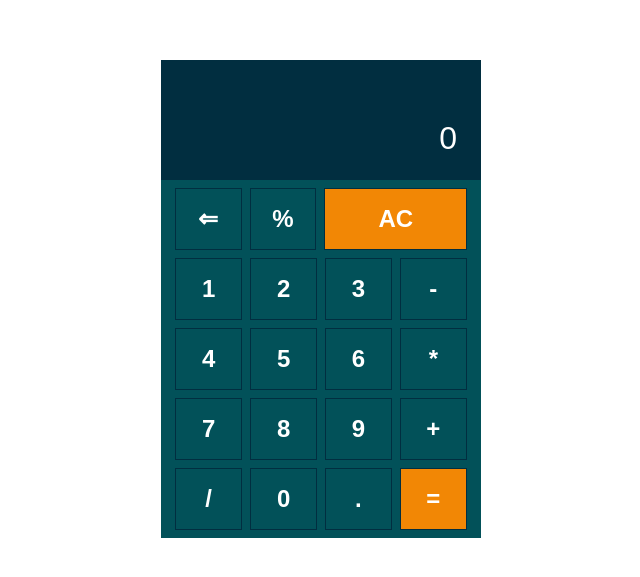
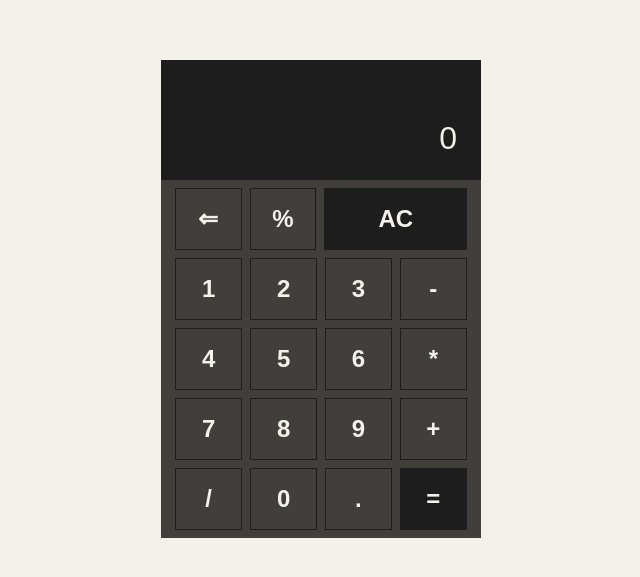
Before and after one commit to JugalShrestha/Calculator, a plain HTML site: page index.html in a window 1280 px wide. Shown: the part 101-678 px from the top of the page, without its empty margins (319-959 px from the left). Drawn offline with Linux system fonts and the light colour scheme.

Commit message:
Version Final

```diff
--- a/css/style.scss
+++ b/css/style.scss
@@ -1,9 +1,9 @@
 :root{
-    --p2-color: #025159;
-    --p1-color: #012E40;
-    --s1-color: #03A696;
-    --s2-color: #F28705;
-    --text-color:white;
+    --p2-color: #403F3C;
+    --p1-color: #1d1d1d;
+    --s1-color: #D9D8D7;
+    --s2-color: #1d1d1d;
+    --text-color:#F2F2EB;
     --text:sans-serif;
     --shadow: black;
 }
```
Also changed, not shown: css/style.css, 1 other file.
